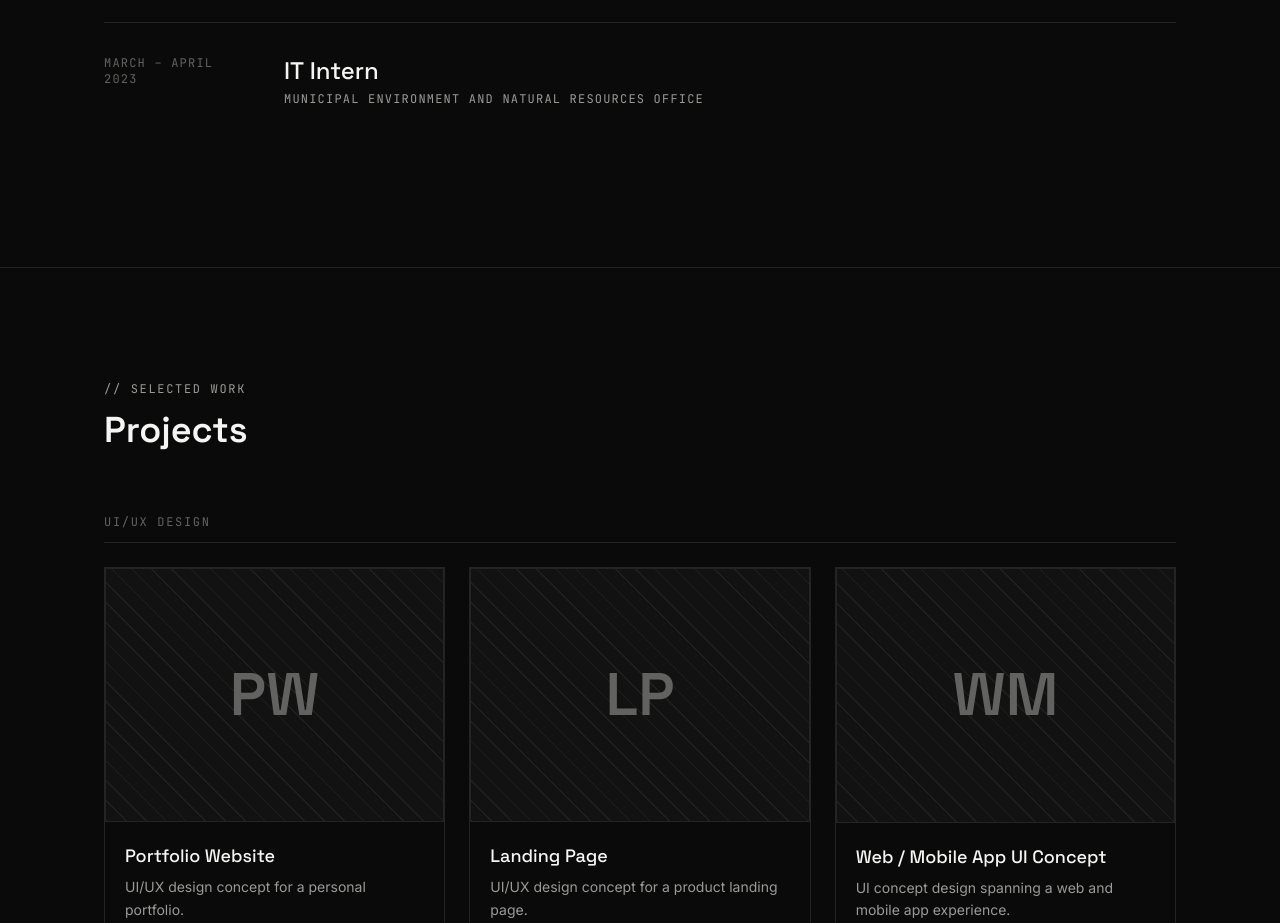
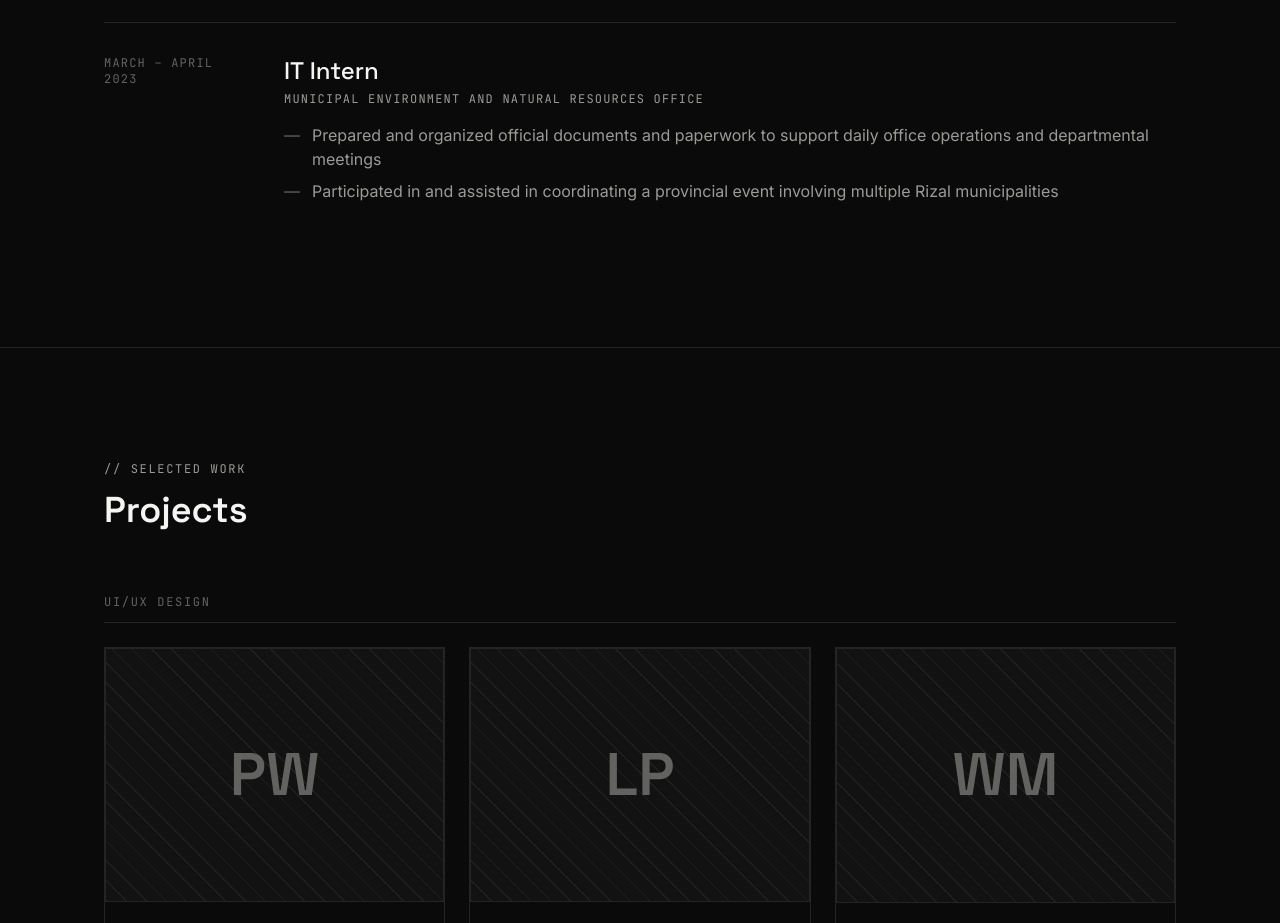
Before and after one commit to ryzacuriba16-a11y/RYZ, a React (Vite) app: page / in a window 1280 px wide. Shown: the part 2540-3463 px from the top of the page. Built offline with nearby package versions, Linux system fonts and the light colour scheme.

Commit message:
Add bullet points to IT Intern experience

```diff
--- a/src/data/content.js
+++ b/src/data/content.js
@@ -67,7 +67,10 @@
     org: "Municipal Environment and Natural Resources Office",
     role: "IT Intern",
     period: "March – April 2023",
-    bullets: [],
+    bullets: [
+      "Prepared and organized official documents and paperwork to support daily office operations and departmental meetings",
+      "Participated in and assisted in coordinating a provincial event involving multiple Rizal municipalities"
+     ],
   },
 ];
 
```
